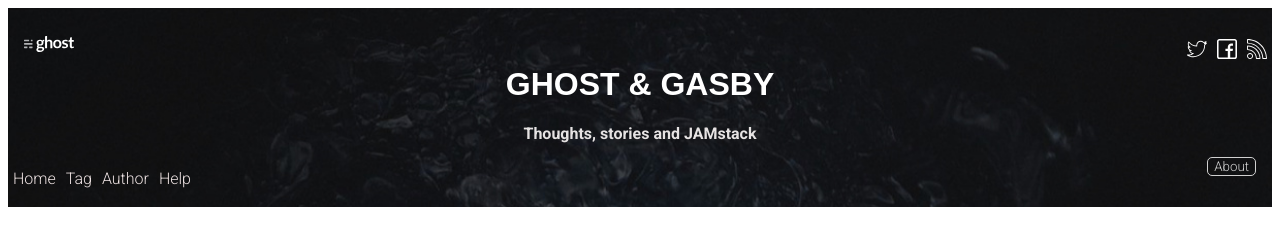
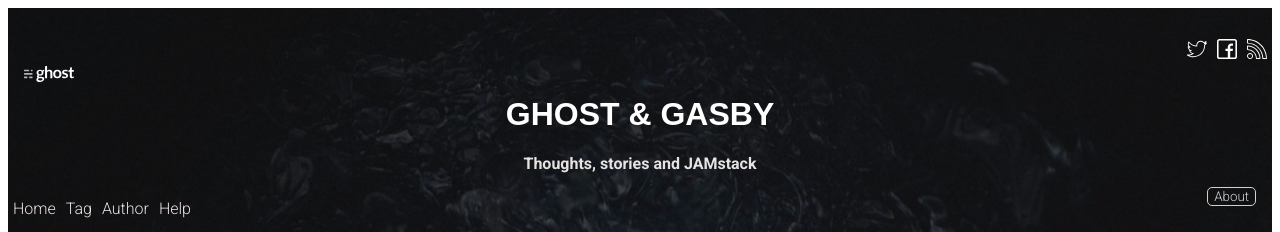
Before and after one commit to rugile33/web, a website: page index.html in a window 1280 px wide. Shown: the top 232 px of the page. Drawn offline with Linux system fonts and the light colour scheme.

Commit message:
changes4

```diff
--- a/index.html
+++ b/index.html
@@ -154,9 +154,6 @@
 
     </section>
 
-
-    <footer class="site-foot">
-
         </container>
 
     <div class="site-foot-nav container">
--- a/main.css
+++ b/main.css
@@ -5,12 +5,11 @@
     background-position: 50%;
     background-size: cover;
     padding-bottom: 10px;
-    padding-top: 20px;
+    padding-top: 50px;
     position: relative;
 
+ }
 
-
- }
 
 
  .left-column{
@@ -103,9 +102,8 @@
     margin-bottom: 10%;
     padding-bottom: 10px;
 
+}
 
-
-}
 
 .button {
     border-radius: 5px;
@@ -199,6 +197,7 @@
     text-align: right;
     color: black;
 
+
 }
 
 .card-link{
```
